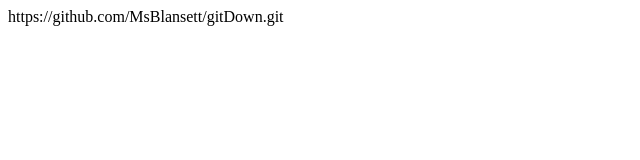
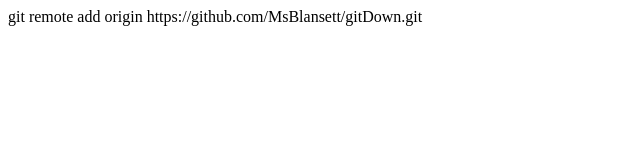
Before and after one commit to MsBlansett/gitDown, a plain HTML site: page index.html in a window 1280 px wide. Shown: the whole page, without its empty margins (0-640 px from the left). Drawn offline with Linux system fonts and the light colour scheme.

Commit message:
Correction of line 7

```diff
--- a/index.html
+++ b/index.html
@@ -4,7 +4,7 @@
     <meta charset="UTF-8">
     <meta name="viewport" content="width=device-width, initial-scale=1.0">
     <title>Document</title>
-    https://github.com/MsBlansett/gitDown.git
+    git remote add origin https://github.com/MsBlansett/gitDown.git
 </head>
 <body>
 
```
